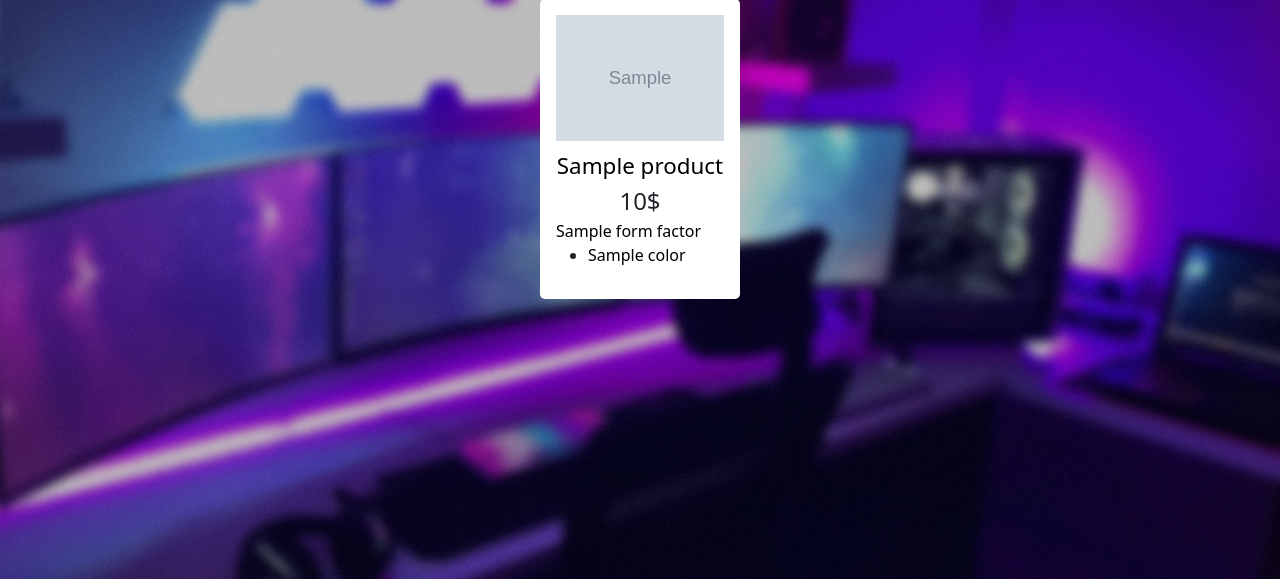
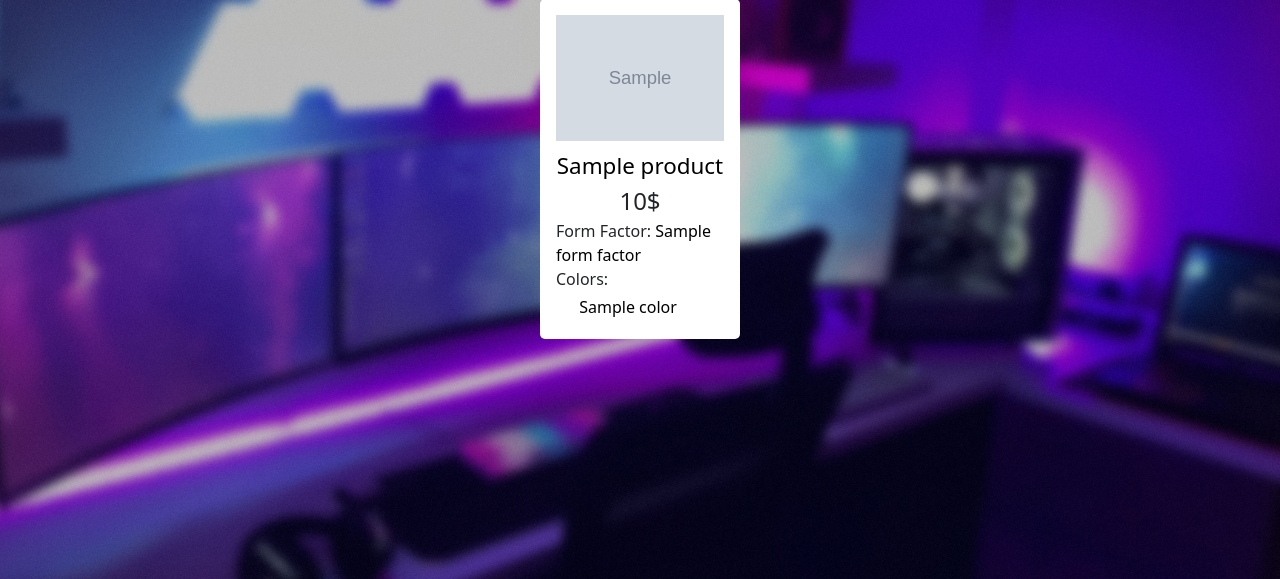
Before and after one commit to ArnasTwilight/product, a PHP site: template frontend/views/product/index.php in a window 1280 px wide. Shown: the part 127-706 px from the top of the page. Run offline with PHP 8.4, Linux system fonts and the light colour scheme; the template is opened without the code that fills it: most values are stand-ins (such as "Sample title", 1, 10 or a date in 2020); grey boxes marked "Sample" are stand-in pictures; data that the repository does not hold is empty; some libraries are stand-ins or nearby versions.

Commit message:
minor changes

```diff
--- a/frontend/config/main.php
+++ b/frontend/config/main.php
@@ -42,9 +42,8 @@ return [
             'enablePrettyUrl' => true,
             'showScriptName' => false,
             'rules' => [
-                'product/index' => 'product/index',
+                'product/page/<page:\d+>' => 'product/index',
                 'product/<slug:[\w\-]+>' => 'product/view',
-
                 'product/<slug:[\w\-]+>/form-factor/<id:\d+>' => 'product/form-factor',
                 'product/<slug:[\w\-]+>/color/<id:\d+>' => 'product/color',
             ],
--- a/frontend/controllers/ProductController.php
+++ b/frontend/controllers/ProductController.php
@@ -43,7 +43,8 @@ class ProductController extends Controller
         $dataProvider = new ActiveDataProvider([
             'query' =>  Product::find()->orderBy('price DESC')->with(['colors', 'formFactor']),
             'pagination' => [
-                'pageSize' => 1
+                'pageSize' => 2,
+                'pageSizeParam' => false
             ],
             'sort' => [
                 'defaultOrder' => [
--- a/frontend/views/product/index.php
+++ b/frontend/views/product/index.php
@@ -45,19 +45,31 @@ $this->title = 'Products';
                     <?= $product->price . '$' ?>
                 </div>
 
+                <?php if (!empty($product->formFactor->title)): ?>
                     <p class="m-0">
+                        Form Factor:
                         <a href="<?= Url::toRoute(['product/form-factor', 'slug' => $product->url, 'id' => $product->formFactor->id]) ?>"
                            class="mod-link text-decoration-none"><?= $product->formFactor->title ?></a>
                     </p>
+                <?php endif; ?>
 
-                <ul class="">
+                <?php if (!empty($product->colors)): ?>
+                    <p class="m-0">
+                        Colors:
+                    </p>
+
+                    <ul class="index-colors p-1">
                         <?php foreach ($product->colors as $color): ?>
-                        <li class="">
+                            <li class="index-colors__item">
+                                <div class="square-color <?= $color->title ?>"></div>
                                 <a href="<?= Url::toRoute(['product/color', 'slug' => $product->url, 'id' => $color->id]) ?>"
                                    class="mod-link text-decoration-none"><?= $color->title ?></a>
                             </li>
                         <?php endforeach; ?>
                     </ul>
+
+                <?php endif; ?>
+
             </div>
         <?php endforeach; ?>
     </div>
--- a/frontend/web/css/main.css
+++ b/frontend/web/css/main.css
@@ -47,6 +47,7 @@ body {
     width: 200px;
     background: rgb(255, 255, 255);
     border-radius: 5px;
+    height: 100%;
 }
 
 .product__image {
@@ -226,3 +227,48 @@ body {
     margin: 0.2rem;
     border-radius: 5px;
 }
+
+.index-colors {
+    display: flex;
+    list-style-type: none;
+    overflow-y: scroll;
+    scroll-padding: 10px;
+    flex-wrap: wrap;
+    max-height: 100px;
+    margin: 0;
+    scrollbar-width: thin;
+}
+
+.index-colors::-webkit-scrollbar-track {
+
+    border-radius: 5px;
+    background-color: #c6c6c6;
+}
+
+.index-colors::-webkit-scrollbar {
+    width: 10px;
+}
+
+.index-colors::-webkit-scrollbar-thumb {
+    border-radius: 5px;
+    background-color: #737272;
+}
+
+.index-colors li:not(:last-child) {
+    margin-right: 1rem;
+}
+
+.index-colors__item {
+    display: flex;
+    align-items: center;
+}
+
+.bg-form {
+    padding: 1rem;
+    background-color: white;
+    border-radius: 5px;
+}
+
+.bg-form:hover {
+    box-shadow: 0 0 10px rgba(255, 255, 255, 1);
+}
```
Also changed, not shown: console/controllers/ImportController.php (+40 -16 lines), frontend/views/site/login.php (+10 -8 lines), frontend/views/site/signup.php (+11 -8 lines), README.md. Lines whose indentation alone changed are shown as unchanged.
